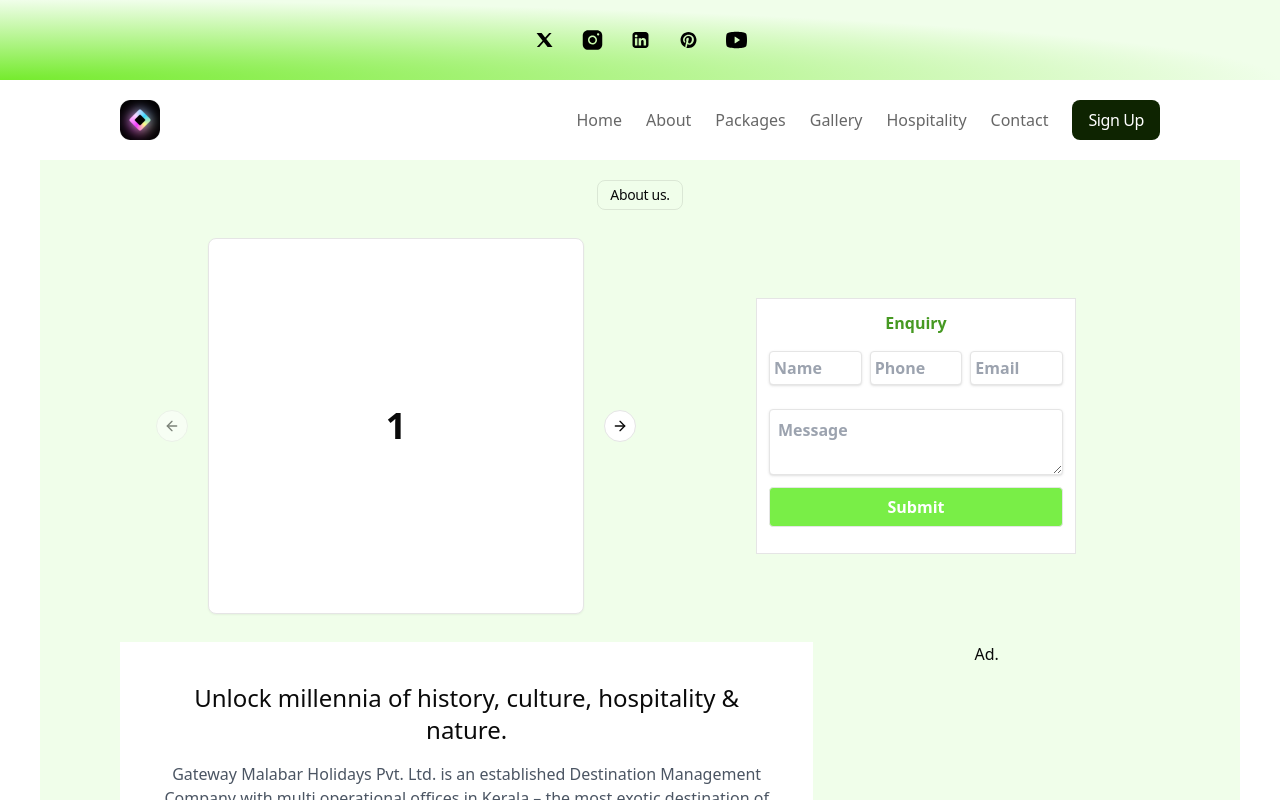
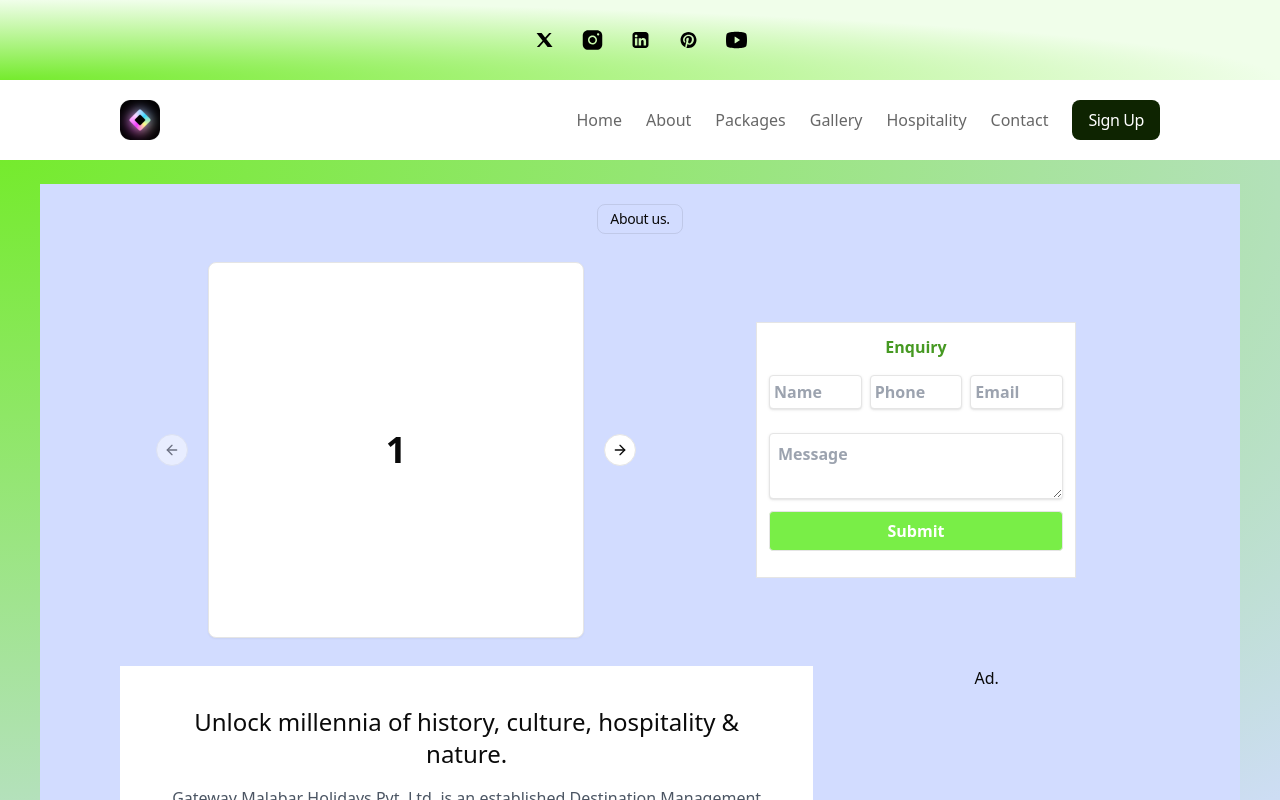
Before and after one commit to ajmalbinabdulaziz/Ahlan-Hind, a Next.js app: page /about in a window 1280 px wide. Shown: the top 800 px of the page. Built offline with nearby package versions, Linux system fonts and the light colour scheme.

Commit message:
packages page modified

```diff
--- a/src/app/about/Content.tsx
+++ b/src/app/about/Content.tsx
@@ -14,7 +14,7 @@ import {
 
 function Content() {
   return (
-    <main className="container text-center pt-8 pb-20 md:pt-5 md:pb-10 bg-[radial-gradient(ellipse_150%_50%_at_bottom_left,#75eb2d,#f0feea_100%)] overflow-x-clip">
+    <main className="container text-center pt-8 pb-20 md:pt-5 md:pb-10 bg-[radial-gradient(ellipse_150%_50%_at_bottom_left,#75eb2d,#D2DCFF_100%)] overflow-x-clip">
 
         <div className="tag mb-6">
                 About us.
--- a/src/app/about/page.tsx
+++ b/src/app/about/page.tsx
@@ -6,10 +6,10 @@ import Content from "./Content"
 
 function about() {
   return (
-    <>
+    <div className="p-6 bg-[radial-gradient(ellipse_150%_50%_at_top_left,#75eb2d,#D2DCFF_100%)] overflow-x-clip">
       <Content />
 
-    </>
+    </div>
   )
 }
 export default about
--- a/src/app/globals.css
+++ b/src/app/globals.css
@@ -40,9 +40,6 @@
         @apply p-10 border border-[#F1F1F1] rounded-3xl shadow-[0_7px_14px_#EAEAEA] max-w-xs w-full
     }
 
-    /* .h1 {
-        @apply font-semibold text-
-    } */
 
 }
 
--- a/src/sections/Header.tsx
+++ b/src/sections/Header.tsx
@@ -38,7 +38,7 @@ export const Header = () => {
             <nav className='hidden md:flex gap-6 text-black/60 items-center'>
               <a href="/">Home</a>
               <a href="/about">About</a>
-              <a href="">Packages</a>
+              <a href="/packages">Packages</a>
               <a href="">Gallery</a>
               <a href="">Hospitality</a>
               {/* <a href="">Hotels</a>
```
